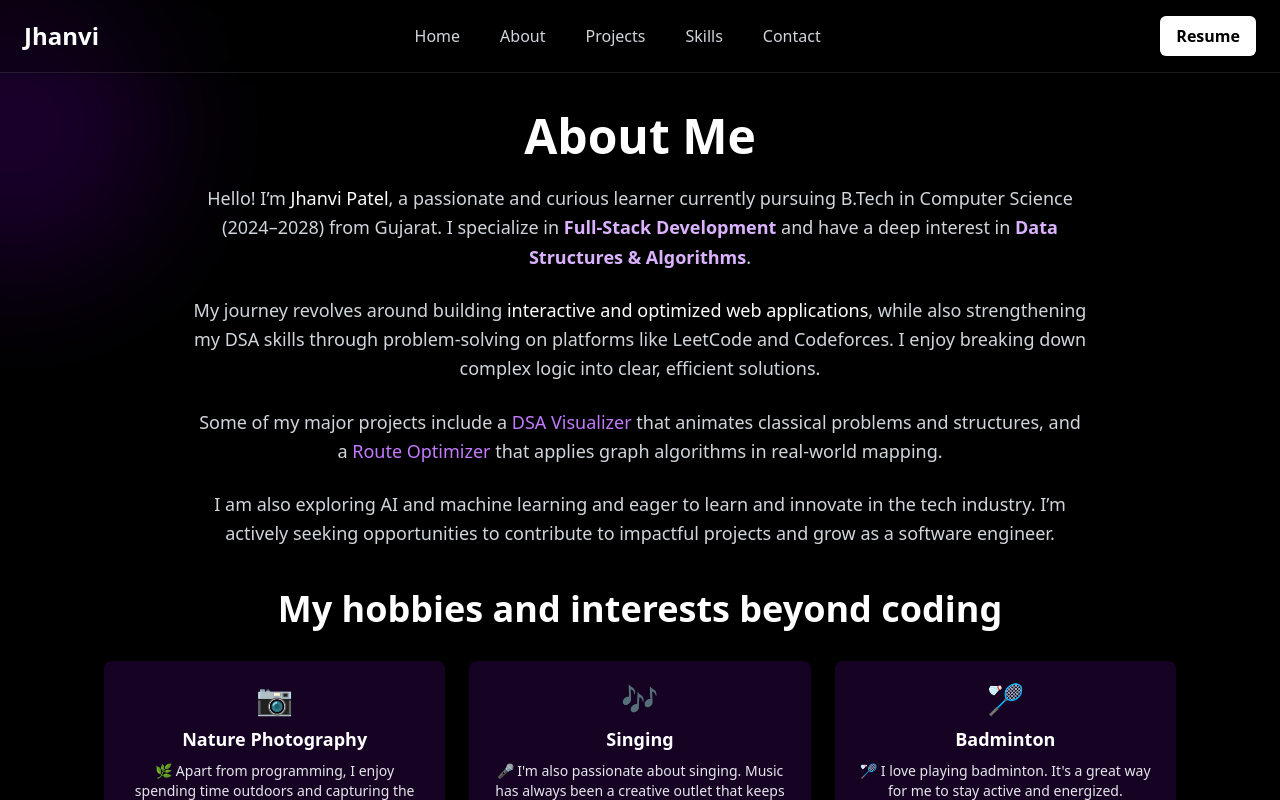
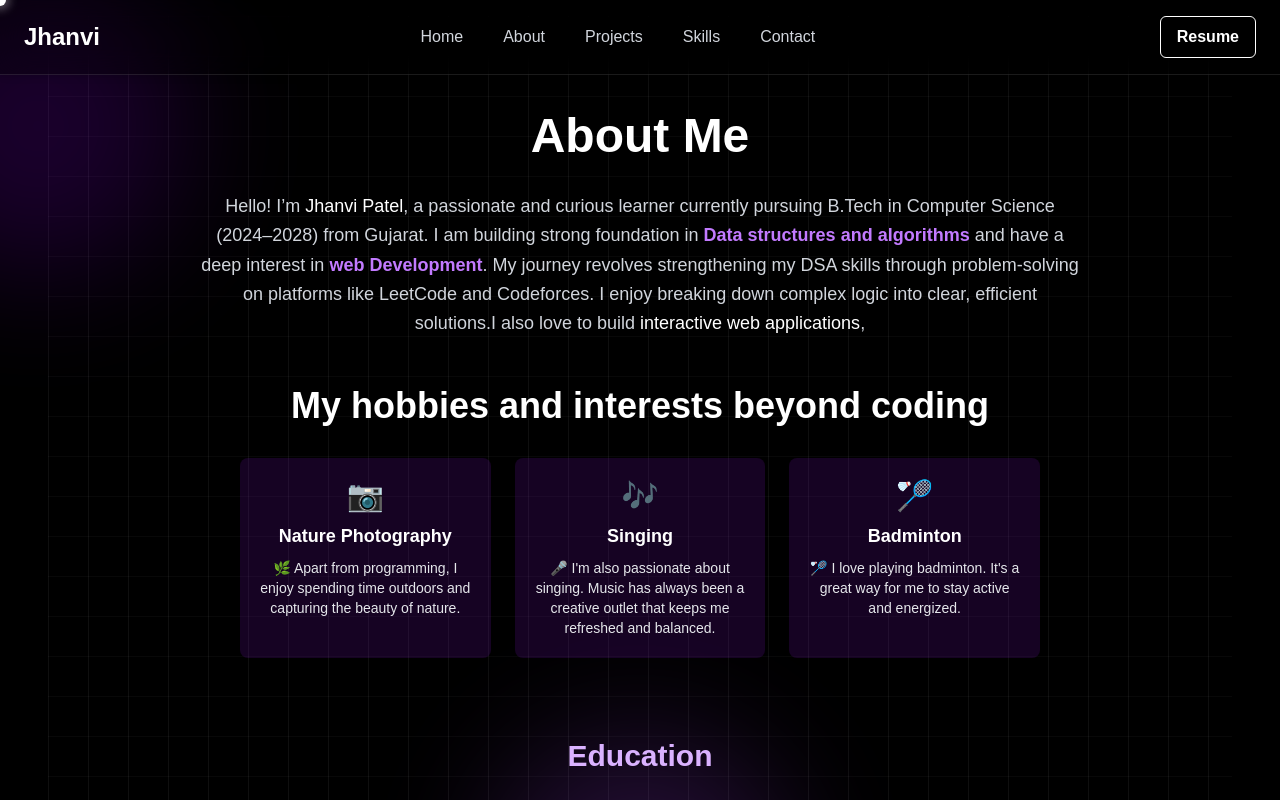
Before and after one commit to jhanvi857/portfolio-website, a React (Vite) app: page /about in a window 1280 px wide. Shown: the top 800 px of the page. Built offline with nearby package versions, Linux system fonts and the light colour scheme.

Commit message:
added smooth scrolling animation and custom cursor

```diff
--- a/package.json
+++ b/package.json
@@ -16,6 +16,7 @@
     "react-dom": "^18.3.1",
     "react-icons": "^5.5.0",
     "react-router-dom": "^7.6.3",
+    "react-type-animation": "^3.2.0",
     "tailwindcss": "^4.1.11"
   },
   "devDependencies": {
--- a/src/About.jsx
+++ b/src/About.jsx
@@ -1,3 +1,4 @@
+import "./App.css";
 import React from "react";
 import { useEffect } from "react";
 import { useLocation } from "react-router-dom";
@@ -11,7 +12,7 @@ export const useScrollToHash = () => {
       if (element) {
         setTimeout(() => {
           element.scrollIntoView({ behavior: "smooth", block: "start" });
-        }, 100); // Delay helps after navigation
+        }, 100);
       }
     }
   }, [location]);
@@ -20,9 +21,16 @@ export default function About() {
 
   return (
     <>
-    <section className=" bg-black text-white flex items-center justify-center overflow-hidden px-6 pt-4 pb-16">
+    <section className=" bg-black text-white flex items-center justify-center overflow-hidden px-12 pt-4 pb-16" data-aos="fade-right"
+              data-aos-delay="200">
+
     <div className="relative min-h-screen flex flex-col justify-center items-center bg-black text-white">
-      {/* Background Bubbles (optional visual) */}
+      <div
+          className="absolute inset-0 pointer-events-none z-0
+          [background-image:linear-gradient(to_right,rgba(255,255,255,0.06)_1px,transparent_1px),linear-gradient(to_bottom,rgba(255,255,255,0.03)_1px,transparent_1px)]
+          [background-size:40px_40px]"
+        />
+      {/* Background Bubbles */}
       <div className="absolute -top-10 -left-40 w-[300px] h-[300px] bg-purple-700 opacity-20 blur-3xl rounded-full z-0"></div>
       <div className="absolute -bottom-20  w-[300px] h-[300px] bg-purple-500 opacity-20 blur-3xl rounded-full z-0"></div>
 
@@ -31,36 +39,24 @@ export default function About() {
         <h1 className="text-4xl sm:text-5xl font-bold mb-6 text-white">
           About Me
         </h1>
-        <p className="text-lg text-gray-300 leading-relaxed">
+        <p className="text-lg text-gray-300 leading-relaxed p-2">
           Hello! I’m <span className="text-white font-medium">Jhanvi Patel</span>,
           a passionate and curious learner currently pursuing B.Tech in Computer Science (2024–2028) from Gujarat.
-          I specialize in <span className="text-purple-300 font-semibold">Full-Stack Development</span> and have a deep interest in
-          <span className="text-purple-300 font-semibold"> Data Structures & Algorithms</span>.
-        </p>
+          I am building strong foundation in <span className="text-purple-400 font-semibold">Data structures and algorithms</span> and have a deep interest in
+          <span className="text-purple-400 font-semibold"> web Development</span>.
 
-        <p className="text-lg text-gray-300 mt-6 leading-relaxed">
-          My journey revolves around building <span className="text-white font-medium">interactive and optimized web applications</span>,
-          while also strengthening my DSA skills through problem-solving on platforms like LeetCode and Codeforces.
-          I enjoy breaking down complex logic into clear, efficient solutions.
-        </p>
-
-        <p className="text-lg text-gray-300 mt-6 leading-relaxed">
-          Some of my major projects include a <span className="text-purple-400">DSA Visualizer</span> that animates classical problems and structures,
-          and a <span className="text-purple-400">Route Optimizer</span> that applies graph algorithms in real-world mapping.
-        </p>
-
-        <p className="text-lg text-gray-300 mt-6 leading-relaxed">
-          I am also exploring AI and machine learning and eager to learn and innovate in the tech industry.
-          I’m actively seeking opportunities to contribute to impactful projects and grow as a software engineer.
+          My journey revolves strengthening my DSA skills through problem-solving on platforms like LeetCode and Codeforces.
+          I enjoy breaking down complex logic into clear, efficient solutions.I also love to build <span className="text-white font-medium">interactive web applications</span>,
         </p>
       </div>
         <h1 className="text-2xl sm:text-3xl md:text-4xl font-bold mb-8 text-white mt-10 text-center px-4">
   My hobbies and interests beyond coding
 </h1>
 
-<div className="grid grid-cols-1 sm:grid-cols-2 lg:grid-cols-3 gap-6 px-4 sm:px-6 md:px-12 lg:px-20">
+<div className="grid grid-cols-1 sm:grid-cols-2 lg:grid-cols-3 gap-6 px-4 sm:px-6 md:px-12 lg:px-48" data-aos="fade-up"
+              data-aos-delay="200">
   {/* Hobby 1 */}
-  <div className="bg-purple-800/20 p-5 rounded-lg text-center text-white">
+  <div className="bg-purple-800/20 p-5 rounded-lg text-center text-white hover:scale-105 transition transform delay-200 ease-in">
     <span className="text-3xl">📷</span>
     <p className="mt-2 font-semibold text-lg">Nature Photography</p>
     <p className="mt-2 text-sm text-gray-200">
@@ -69,7 +65,7 @@ export default function About() {
   </div>
 
   {/* Hobby 2 */}
-  <div className="bg-purple-800/20 p-5 rounded-lg text-center text-white">
+  <div className="bg-purple-800/20 p-5 rounded-lg text-center text-white hover:scale-105 transition transform delay-200 ease-in">
     <span className="text-3xl">🎶</span>
     <p className="mt-2 font-semibold text-lg">Singing</p>
     <p className="mt-2 text-sm text-gray-200">
@@ -78,7 +74,7 @@ export default function About() {
   </div>
 
   {/* Hobby 3 */}
-  <div className="bg-purple-800/20 p-5 rounded-lg text-center text-white">
+  <div className="bg-purple-800/20 p-5 rounded-lg text-center text-white hover:scale-105 transition transform delay-200 ease-in">
     <span className="text-3xl">🏸</span>
     <p className="mt-2 font-semibold text-lg">Badminton</p>
     <p className="mt-2 text-sm text-gray-200">
@@ -88,13 +84,14 @@ export default function About() {
 </div>
 
 {/* Education Section */}
-<div className="relative z-10 max-w-4xl mx-auto mt-20 px-4">
+<div className="relative z-10 max-w-4xl mx-auto mt-20 px-4" data-aos="fade-up"
+              data-aos-delay="200">
   <h2 className="text-2xl sm:text-3xl font-semibold mb-8 text-purple-300 text-center">
     Education
   </h2>
 
   <div className="space-y-6 text-left text-gray-300">
-    <div className="bg-white/5 p-5 rounded-lg border border-purple-800/20 shadow-md">
+    <div className="bg-purple-800/20 p-5 rounded-lg border border-purple-800/5 shadow-md hover:scale-105 transition transform delay-200 ease-in">
       <h3 className="text-lg sm:text-xl font-semibold text-white">
         B.Tech in Computer Science (AI-ML)
       </h3>
--- a/src/App.css
+++ b/src/App.css
@@ -1,7 +1,13 @@
+@import url('https://fonts.googleapis.com/css2?family=Poppins:wght@400;600&family=Inter&display=swap');
 @import "tailwindcss";
 body {
   /* background-color: #121212; */
   color: white;
+  cursor: none;
+  font-family: 'Rubik', sans-serif;
+}
+h1, h2, h3, h4 {
+  font-family: 'Space Grotesk', sans-serif;
 }
 @keyframes lineSwipe {
   0% {
--- a/src/App.jsx
+++ b/src/App.jsx
@@ -8,6 +8,7 @@ import { FaBars,FaTimes } from "react-icons/fa";
 import Home from "./Home";
 import About from "./About";
 import { Footer } from "./ContactAndFooter";
+import CustomCursor from "./CustomCursor";
 function App() {
   useEffect(() => {
   AOS.init({
@@ -20,6 +21,7 @@ function App() {
 
   return (
     <>
+        <CustomCursor/>
     <Routes>
       <Route path="/" element={<Home/>}/>
     <Route path="/about" element={<About />} />
@@ -36,7 +38,7 @@ function App() {
               Home
             </Link>
             <Link
-              to="/#about"
+              to="/about"
               className="relative px-2 py-1 hover:text-white after:absolute after:bottom-0 after:left-0 after:h-[2px] after:w-0 after:bg-purple-500 hover:after:w-full after:transition-all after:duration-300"
             >
               About
@@ -64,7 +66,7 @@ function App() {
             href="https://docs.google.com/document/d/e/2PACX-1vS4swmzdcXeSdUXUmOqURPi3R6W5wBDg5RJwhRcHLG0KJW-CT1F0ymdIWAvmTvVwt4qWEpGg_25TpFH/pub"
             target="_blank"
             rel="noopener noreferrer"
-            className="ml-6 hidden cursor-pointer md:inline-block bg-white text-black px-4 py-2 rounded-md hover:-translate-y-1 transition duration-300 font-semibold shadow-md"
+            className="ml-6 hidden cursor-pointer md:inline-block border border-white text-white hover:text-purple-500 px-4 py-2 rounded-md hover:-translate-y-1 transition duration-300 font-semibold shadow-md"
           >
             Resume
           </a>
--- /dev/null
+++ b/src/CustomCursor.jsx
@@ -0,0 +1,27 @@
+// CustomCursor.jsx
+import React, { useEffect, useState } from "react";
+
+export default function CustomCursor() {
+  const [position, setPosition] = useState({ x: 0, y: 0 });
+
+  useEffect(() => {
+    const moveCursor = (e) => {
+      setPosition({ x: e.clientX, y: e.clientY });
+    };
+
+    window.addEventListener("mousemove", moveCursor);
+    return () => {
+      window.removeEventListener("mousemove", moveCursor);
+    };
+  }, []);
+
+  return (
+    <div
+className="fixed top-0 left-0 w-3 h-3 bg-white rounded-full pointer-events-none z-[9999] shadow-[0_0_8px_4px_rgba(255,255,255,0.3)]"
+      style={{
+        transform: `translate(${position.x - 6}px, ${position.y - 6}px)`,
+        transition: "transform 0.05s ease-out",
+      }}
+    />
+  );
+}
--- a/src/Home.jsx
+++ b/src/Home.jsx
@@ -23,17 +23,17 @@ function Home() {
           rounded-full bg-gradient-to-br from-purple-700 to-violet-500
           opacity-25 blur-3xl z-0 pointer-events-none"
         />
-
+        <div className="absolute -top-0 -left-40 w-[300px] h-[300px] bg-purple-700 opacity-20 blur-3xl rounded-full z-0"></div>
+        <div className="absolute -top-0 -left-40 w-[300px] h-[300px] bg-purple-700 opacity-20 blur-3xl rounded-full z-0"></div>
         {/* Animated line behind (optional) */}
         <div className="absolute top-1/2 left-0 w-full h-[2px] bg-purple-500 opacity-10 animate-backgroundTealLine blur-md z-0" />
 
-        {/* Hero Content */}
         <div className="relative z-10 text-center max-w-4xl">
           <div className="relative inline-block" id="about">
             <h1
               data-aos="fade-up"
               data-aos-delay="200"
-              className="text-4xl sm:text-5xl md:text-6xl font-bold leading-tight tracking-tight"
+              className="text-4xl sm:text-5xl md:text-6xl font-bold"
             >
               Hey there! I’m{" "}
               <span className="text-purple-400">Jhanvi Patel</span>
--- a/src/ProjectsSection.jsx
+++ b/src/ProjectsSection.jsx
@@ -41,7 +41,7 @@ const projects = [
 
 const ProjectCard = ({ project }) => {
   return (
-    <div className="rounded-xl p-6 shadow-md hover:shadow-purple-500/20 border border-white/10 transition-all duration-300 bg-gradient-to-br from-black to-purple-950 hover:scale-[1.02]">
+    <div className="rounded-xl p-6 shadow-md hover:shadow-purple-500/20 border border-white/10 transition-all duration-300 bg-gradient-to-br from-black to-purple-950 hover:scale-[1.02]" data-aos="fade-up">
     <h3 className="text-xl sm:text-2xl font-semibold text-white mb-4 mt-2">
         {project.title}
       </h3>
@@ -108,7 +108,7 @@ export default function ProjectsSection() {
         <h2 className="text-3xl font-bold mb-10 text-center text-white">
           My Projects
         </h2>
-        <div className="flex flex-col items-center justify-center gap-y-12 max-w-7xl px-4 sm:px-6 md:px-10 lg:px-28">
+        <div className="flex flex-col items-center justify-center gap-y-12 max-w-7xl px-4 sm:px-6 md:px-10 lg:px-28" >
           {projects.map((project) => (
             <ProjectCard key={project.title} project={project} />
           ))}
--- a/src/SkillSection.jsx
+++ b/src/SkillSection.jsx
@@ -18,7 +18,8 @@ const skills = [
 
 const SkillBar = ({ name, level }) => {
   return (
-    <div className="mb-5">
+    <div className="mb-5" data-aos="fade-up"
+              data-aos-delay="200">
       <div className="flex justify-between text-sm font-medium text-white mb-1">
         <span className="text-lg">{name}</span>
         <span>{level}/5</span>
```
Also changed, not shown: src/DSAStats.jsx (+4 -5 lines), 1 other file (tests, documents, lock files or other folders).
